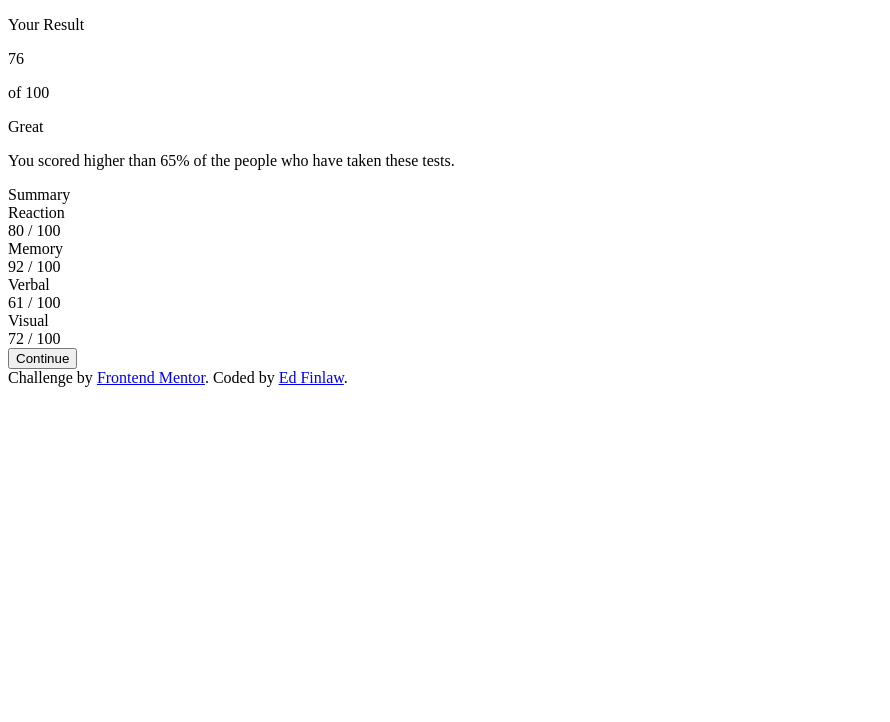
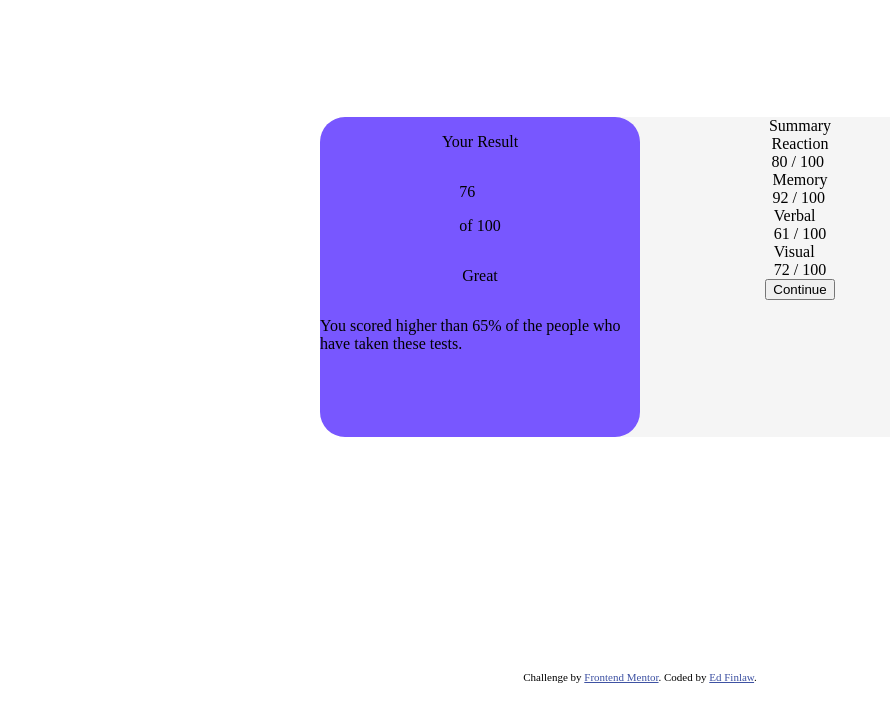
Before and after one commit to efinlaw/results-summary-component, a plain HTML site: page index.html in a window 1280 px wide. Shown: the whole page, without its empty margins (0-890 px from the left). Drawn offline with Linux system fonts and the light colour scheme.

Commit message:
implemented flex box layout

```diff
--- a/index.html
+++ b/index.html
@@ -5,7 +5,7 @@
   <meta name="viewport" content="width=device-width, initial-scale=1.0"> <!-- displays site properly based on user's device -->
 
   <link rel="icon" type="image/png" sizes="32x32" href="./assets/images/favicon-32x32.png">
-
+  <link rel="stylesheet" href="style.css">
   <title>Frontend Mentor | Results summary component</title>
 </head>
 <body>
--- a/style.css
+++ b/style.css
@@ -1,4 +1,40 @@
+* {
+      box-sizing: border-box;
+    }
 
+    html {
+      height: 100%;
+    }
+
+    body {
+      height: 100%;
+      margin: 0;
+      display: grid;
+      place-items: center;
+    }
+
+    .card {
+      display: flex;
+      border-radius: 25px;
+      height: 40vh;
+      background-color: #f5f5f5;
+    }
+
+    .resultCard {
+      width: 25vw;
+      display: flex;
+      flex-direction: column;
+      align-items: center;
+      background-color: hsl(252, 100%, 67%);
+      border-radius: 25px;
+    }
+
+    .summaryCard {
+      width: 25vw;
+      display: flex;
+      flex-direction: column;
+      align-items: center;
+    }
 
 .attribution { font-size: 11px; text-align: center; }
 .attribution a { color: hsl(228, 45%, 44%); }
```
